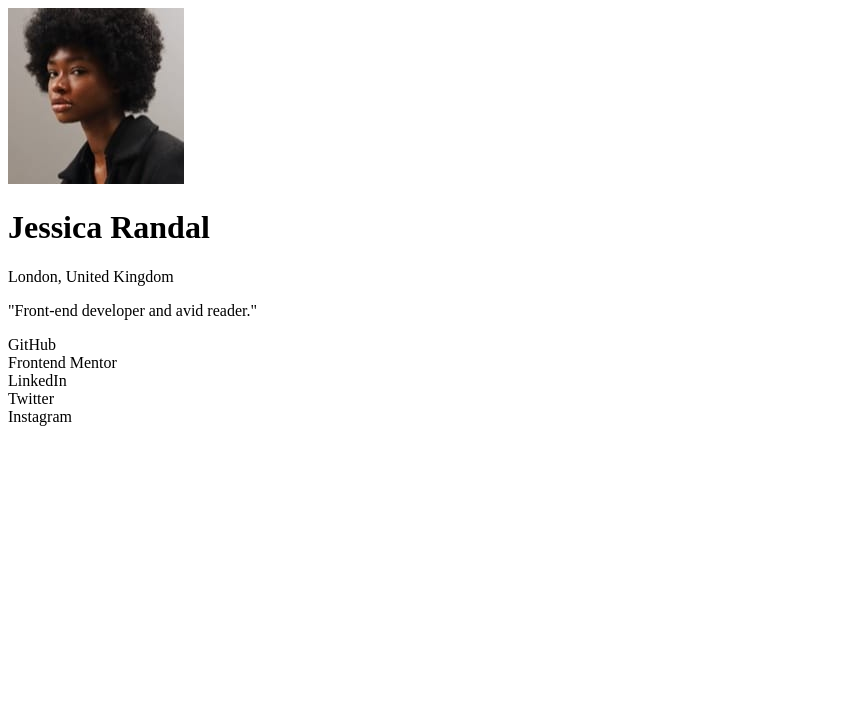
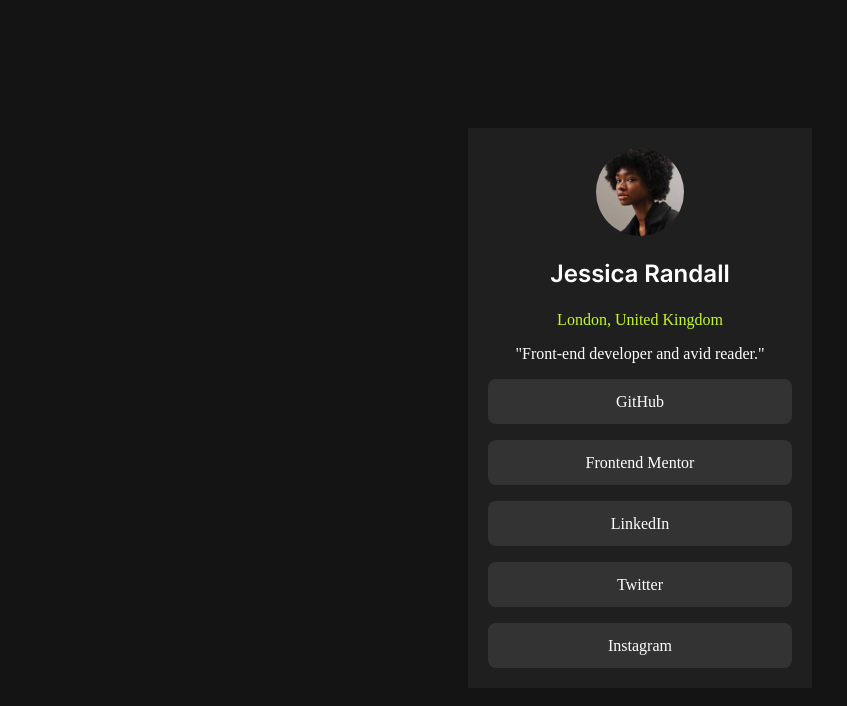
Before and after one commit to przwro/social-links-profile-main, a plain HTML site: page index.html in a window 1280 px wide. Shown: the whole page, without its empty margins (0-847 px from the left). Drawn offline with Linux system fonts and the light colour scheme.

Commit message:
css desktop

```diff
--- a/assets/css/style.css
+++ b/assets/css/style.css
@@ -0,0 +1,96 @@
+@font-face {
+    font-family: "Inter";
+    src: url("/assets/fonts/static/Inter-Regular.ttf");
+    font-style: "normal";
+    font-weight: 400;
+}
+
+@font-face {
+    font-family: "Inter";
+    src: url("/assets/fonts/static/Inter-SemiBold.ttf");
+    font-style: "normal";
+    font-weight: 600;
+}
+
+@font-face {
+    font-family: "Inter";
+    src: url("/assets/fonts/static/Inter-Bold.ttf");
+    font-style: "normal";
+    font-weight: 700;
+}
+
+* {
+    box-sizing: border-box;
+}
+
+html,
+body {
+    height: 100vh;
+}
+
+body {
+    display: flex;
+    justify-content: center;
+    align-items: center;
+    background-color: #141414;
+}
+
+.container {
+    display: flex;
+    flex-direction: column;
+    background-color: #1f1f1f;
+    max-width: 384px;
+    padding: 20px;
+}
+
+.circle {
+    border-radius: 50%;
+}
+
+h2 {
+    color: white;
+    text-align: center;
+    font-family: "Inter";
+    font-weight: 600;
+    line-height: 36px;
+}
+
+.text--green {
+    color: #c4f82a;
+}
+
+.text--white {
+    color: white;
+}
+
+main {
+    display: flex;
+    flex-direction: column;
+    align-items: center;
+    gap: 16px;
+}
+
+p {
+    text-align: center;
+}
+
+.profile-pic {
+    width: 88px;
+    height: 88px;
+    display: block;
+    margin: 0 auto;
+}
+
+.links a {
+    display: flex;
+    justify-content: center;
+    align-items: center;
+    width: 304px;
+    height: 45px;
+    padding: 6px;
+    background-color: #333333;
+    text-decoration: none;
+    cursor: default;
+    border-radius: 8px;
+    color: white;
+}
--- a/index.html
+++ b/index.html
@@ -15,21 +15,26 @@
         <title>Frontend Mentor | Social links profile</title>
     </head>
     <body>
+        <div class="container">
             <header>
                 <img
+                    class="profile-pic circle"
                     src="assets/images/avatar-jessica.jpeg"
                     alt="Jessica Randall image"
                 />
-            <h1>Jessica Randal</h1>
-            <p>London, United Kingdom</p>
-            <p>"Front-end developer and avid reader."</p>
+                <h2>Jessica Randall</h2>
+                <p class="text--green">London, United Kingdom</p>
+                <p class="text--white">
+                    "Front-end developer and avid reader."
+                </p>
             </header>
-        <main>
-            <div>GitHub</div>
-            <div>Frontend Mentor</div>
-            <div>LinkedIn</div>
-            <div>Twitter</div>
-            <div>Instagram</div>
+            <main class="links">
+                <a href="#">GitHub</a>
+                <a href="#">Frontend Mentor</a>
+                <a href="#">LinkedIn</a>
+                <a href="#">Twitter</a>
+                <a href="#">Instagram</a>
             </main>
+        </div>
     </body>
 </html>
```
Lines whose indentation alone changed are shown as unchanged.
